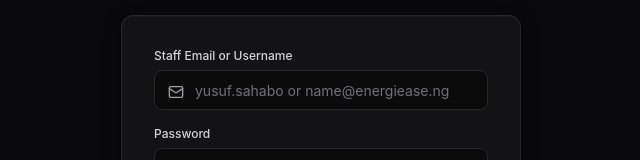
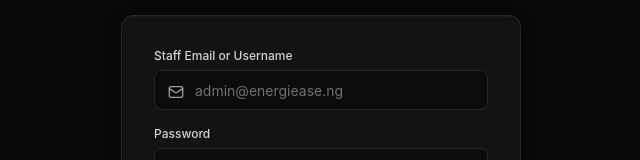
Before and after one commit to sadeeqaji/energiease-dashboard, a React (Vite) app: page / in a window 1280 px wide. Shown: the part 268-428 px from the top of the page, without its empty margins (319-959 px from the left). Built offline with nearby package versions, Linux system fonts and the light colour scheme; no server answers.

Commit message:
fix(ui): revert login placeholder to generic admin@energiease.ng

```diff
--- a/src/views/LoginView.tsx
+++ b/src/views/LoginView.tsx
@@ -72,7 +72,7 @@
                   type="text"
                   value={email}
                   onChange={(e) => setEmail(e.target.value)}
-                  placeholder="yusuf.sahabo or name@energiease.ng"
+                  placeholder="admin@energiease.ng"
                   autoCapitalize="none"
                   autoCorrect="off"
                   className="w-full h-10 pl-10 pr-3 rounded-lg bg-zinc-950/80 border border-zinc-800 focus:border-blue-500 focus:ring-1 focus:ring-blue-500 focus:outline-none text-xs sm:text-sm text-zinc-100 placeholder:text-zinc-500 transition-colors"
```
